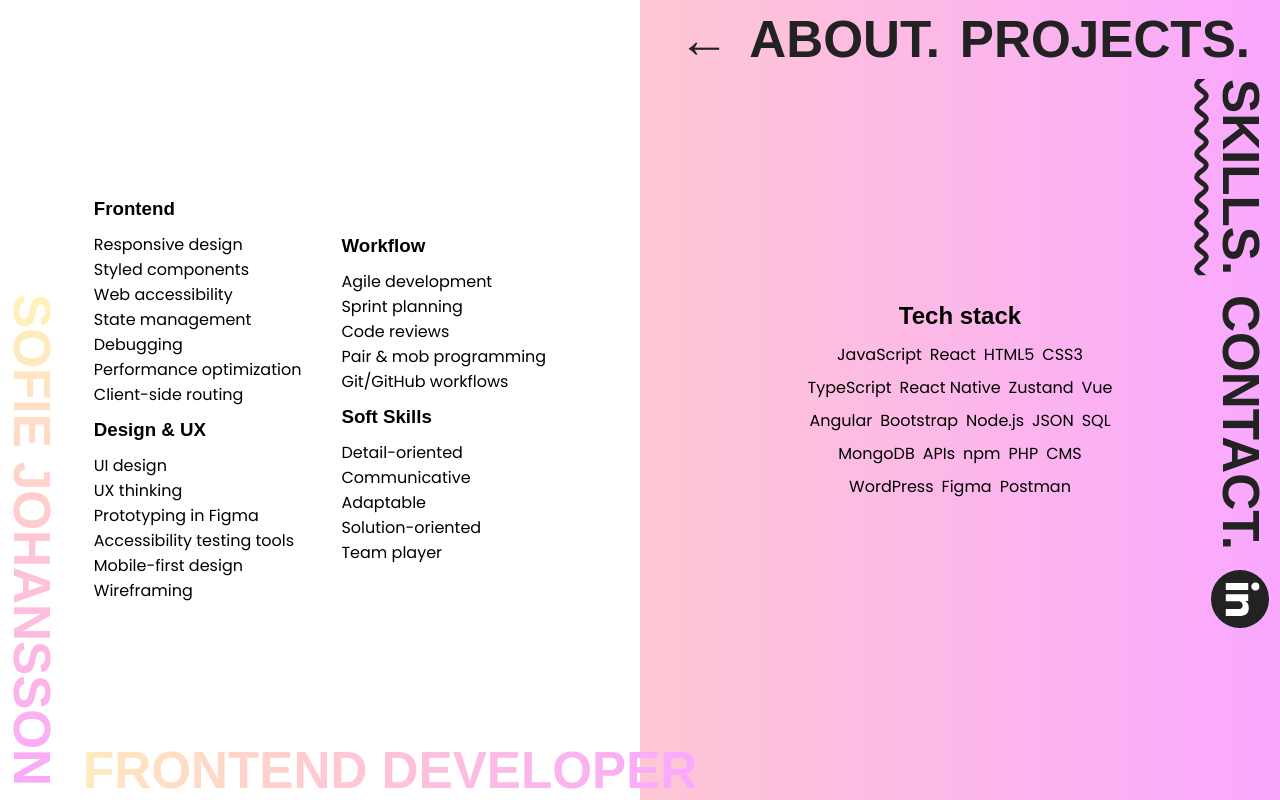
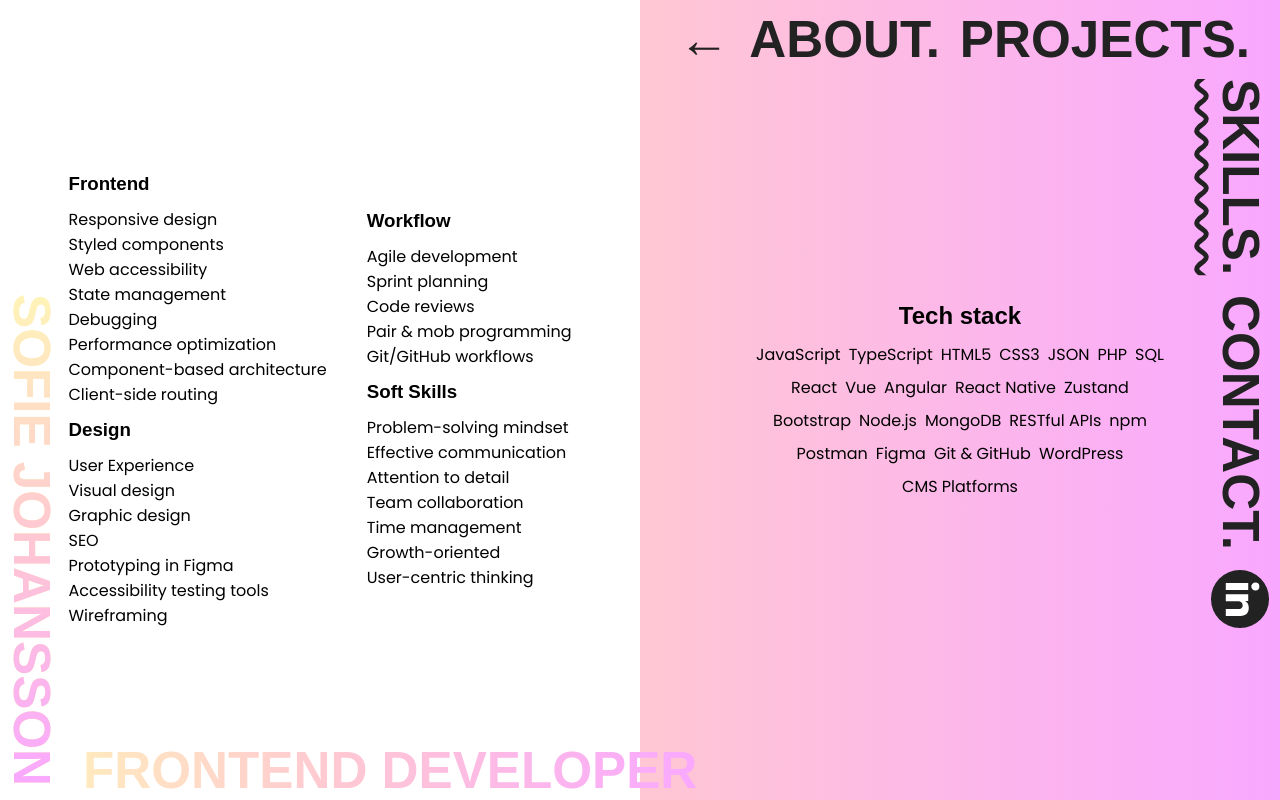
Before and after one commit to ssofiejohansson/portfolio, a React (Vite) app: page /skills in a window 1280 px wide. Built offline with nearby package versions, Linux system fonts and the light colour scheme; a web font is replaced by a local one.

Commit message:
edit skills and topbtn on projects

```diff
--- a/src/index.css
+++ b/src/index.css
@@ -52,7 +52,6 @@ h1 {
   -webkit-text-fill-color: transparent;
   background-clip: text;
   color: transparent;
-  text-shadow:
 
 }
 
@@ -68,10 +67,12 @@ a:hover {
   text-decoration-thickness: 1px;
 }
 
+
 @media (min-width: 768px) {
 
   p,
   ul {
     font-size: 16px;
   }
+
 }
--- a/src/sections/Projects.jsx
+++ b/src/sections/Projects.jsx
@@ -1,15 +1,17 @@
 import styled from "styled-components";
-
 import { Cards } from "./components/Cards";
 
 const ProjectsContainer = styled.section`
   display: flex;
+  flex-direction: column;
+  justify-content: center;
+  align-items: center;
   flex-wrap: wrap;
   row-gap: 30px;
-  justify-content: center;
   padding: 30px 10px;
 
   @media (min-width: 768px) {
+    flex-direction: row;
     position: fixed;
     top: 90px;
     left: 90px;
@@ -21,11 +23,39 @@ const ProjectsContainer = styled.section`
   }
 `;
 
+const TopBtn = styled.a`
+    display: flex;
+    justify-content: center;
+    align-items: center;
+    width: 44px;
+    height: 44px;
+    border-radius: 50%;
+    background: var(--primary);
+    color: var(--secondary);
+    border: none;
+    cursor: pointer;
+    font-size: 22px;
+    transition: background 0.2s, color 0.2s;
+    text-decoration: none;
+    padding: 0;
+
+    &:hover {
+        background: var(--secondary);
+        color: var(--primary);
+    }
+
+     @media (min-width: 768px) {
+     display: none;
+     }
+`
+
 export const Projects = () => {
   return (
+
     <ProjectsContainer id="top">
       <Cards />
-      {/* <ButtonBase href="#top" title="Back to top">↑</ButtonBase> */}
+      <TopBtn href="#top" title="Back to top">↑</TopBtn>
     </ProjectsContainer>
+
   );
 };
--- a/src/sections/Skills.jsx
+++ b/src/sections/Skills.jsx
@@ -29,12 +29,10 @@ const SkillsRow = styled.div`
   display: flex;
   flex-direction: column;
   align-items: flex-start;
-  gap: 8px;
+  gap: 16px;
 
   @media (min-width: 768px) {
     gap: 12px;
-
-
     }
 `
 
@@ -70,7 +68,7 @@ const ListRow = styled.ul`
 
   @media (min-width: 768px) {
   padding: 0px 40px;
-  max-width: 400px;
+  max-width: 500px;
   }
 `
 
@@ -89,16 +87,18 @@ export const Skills = () => {
             <li>State management</li>
             <li>Debugging</li>
             <li>Performance optimization</li>
+            <li>Component-based architecture</li>
             <li>Client-side routing</li>
           </ListColumn>
 
-          <h3>Design & UX</h3>
+          <h3>Design</h3>
           <ListColumn>
-            <li>UI design</li>
-            <li>UX thinking</li>
+            <li>User Experience</li>
+            <li>Visual design</li>
+            <li>Graphic design</li>
+            <li>SEO</li>
             <li>Prototyping in Figma</li>
             <li>Accessibility testing tools</li>
-            <li>Mobile-first design</li>
             <li>Wireframing</li>
 
           </ListColumn>
@@ -117,12 +117,13 @@ export const Skills = () => {
 
           <h3>Soft Skills</h3>
           <ListColumn>
-            <li>Detail-oriented</li>
-            <li>Communicative</li>
-            <li>Adaptable</li>
-            <li>Solution-oriented</li>
-            <li>Team player</li>
-
+            <li>Problem-solving mindset</li>
+            <li>Effective communication</li>
+            <li>Attention to detail</li>
+            <li>Team collaboration</li>
+            <li>Time management</li>
+            <li>Growth-oriented</li>
+            <li>User-centric thinking</li>
           </ListColumn>
         </SkillsRow>
       </SkillsList>
@@ -130,27 +131,29 @@ export const Skills = () => {
       <TechStack>
         <h2>Tech stack</h2>
         <ListRow>
+
           <li>JavaScript</li>
-          <li>React</li>
+          <li>TypeScript</li>
           <li>HTML5</li>
           <li>CSS3</li>
-          <li>TypeScript</li>
+          <li>JSON</li>
+          <li>PHP</li>
+          <li>SQL</li>
+          <li>React</li>
+          <li>Vue</li>
+          <li>Angular</li>
           <li>React Native</li>
           <li>Zustand</li>
-          <li>Vue</li>
-          <li>Angular</li>
           <li>Bootstrap</li>
           <li>Node.js</li>
-          <li>JSON</li>
-          <li>SQL</li>
           <li>MongoDB</li>
-          <li>APIs</li>
+          <li>RESTful APIs</li>
           <li>npm</li>
-          <li>PHP</li>
-          <li>CMS</li>
+          <li>Postman</li>
+          <li>Figma</li>
+          <li>Git & GitHub</li>
           <li>WordPress</li>
-          <li>Figma</li>
-          <li>Postman</li>
+          <li>CMS Platforms</li>
 
         </ListRow>
       </TechStack>
--- a/src/sections/components/Cards.jsx
+++ b/src/sections/components/Cards.jsx
@@ -16,7 +16,7 @@ const CardContainer = styled.article`
   max-width: 450px;
   box-sizing: border-box;
   min-height: 200px;
-    background-color: var(--secondary);
+  background-color: var(--secondary);
 
   @media (min-width: 768px) {
     flex: 1 1 calc(50% - 40px);
@@ -26,8 +26,6 @@ const CardContainer = styled.article`
     flex: 1 1 calc(25% - 40px);
   }
 `
-
-
 
 const Container = styled.div`
   display: flex;
```
